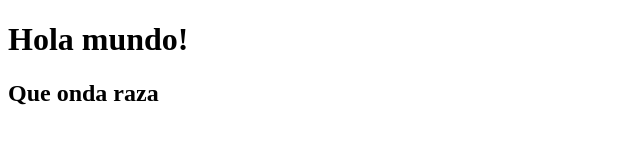
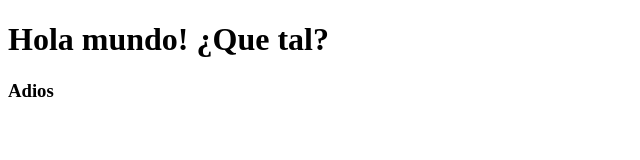
Before and after one commit to EmmanuelTC/PruebaHTML, a plain HTML site: page index.html in a window 1280 px wide. Shown: the whole page, without its empty margins (0-640 px from the left). Drawn offline with Linux system fonts and the light colour scheme.

Commit message:
2do COMMIT modificando (borrando, agregando y cambiando) index.html

```diff
--- a/index.html
+++ b/index.html
@@ -5,7 +5,8 @@
     <title>Prueba HTML</title>
   </head>
   <body>
-    <h1>Hola mundo!</h1>
-	<h2>Que onda raza</h2>
+    <h1>Hola mundo! ¿Que tal?</h1>
+
+	<h3>Adios</h3>
   </body>
 </html>
```
